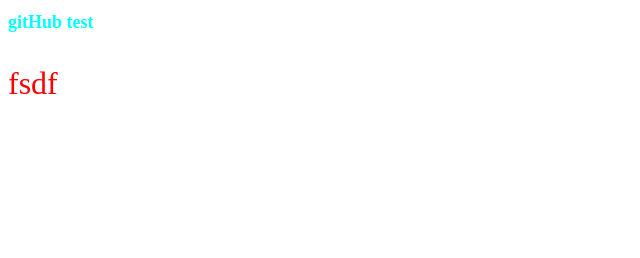
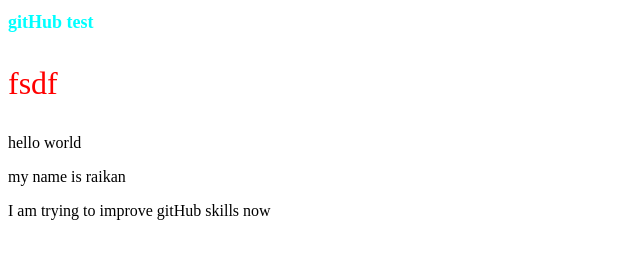
Before and after one commit to torio327/git-practice, a plain HTML site: page index.html in a window 1280 px wide. Shown: the whole page, without its empty margins (0-640 px from the left). Drawn offline with Linux system fonts and the light colour scheme.

Commit message:
I add sentences

```diff
--- a/index.html
+++ b/index.html
@@ -8,8 +8,10 @@
 <body>
 <h1 class="h1-title">gitHub test</h1>
 <p class="f">fsdf</p>
+<p>hello world</p>
+<p>my name is raikan</p>
+<p>I am trying to improve gitHub skills now</p>
 <script>
-
 </script>
 </body>
 </html>
```
